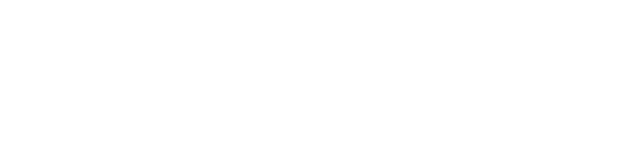
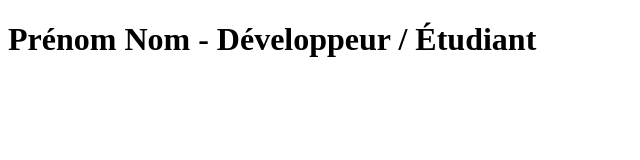
Before and after one commit to M7-kode/mon-cv, a plain HTML site: page index.html in a window 1280 px wide. Shown: the whole page, without its empty margins (0-640 px from the left). Drawn offline with Linux system fonts and the light colour scheme.

Commit message:
mise en place de la section titre

```diff
--- a/index.html
+++ b/index.html
@@ -3,10 +3,12 @@
 <head>
   <meta charset="UTF-8" />
   <meta name="viewport" content="width=device-width, initial-scale=1.0" />
-  <title>Mon CV</title>
+  <title>Mon CV - Titre</title>
 </head>
 <body>
-  <header id="titre"></header>
+  <header id="titre">
+    <h1>Prénom Nom - Développeur / Étudiant</h1>
+  </header>
   <section id="description"></section>
   <section id="formations"></section>
   <section id="experiences"></section>
```
